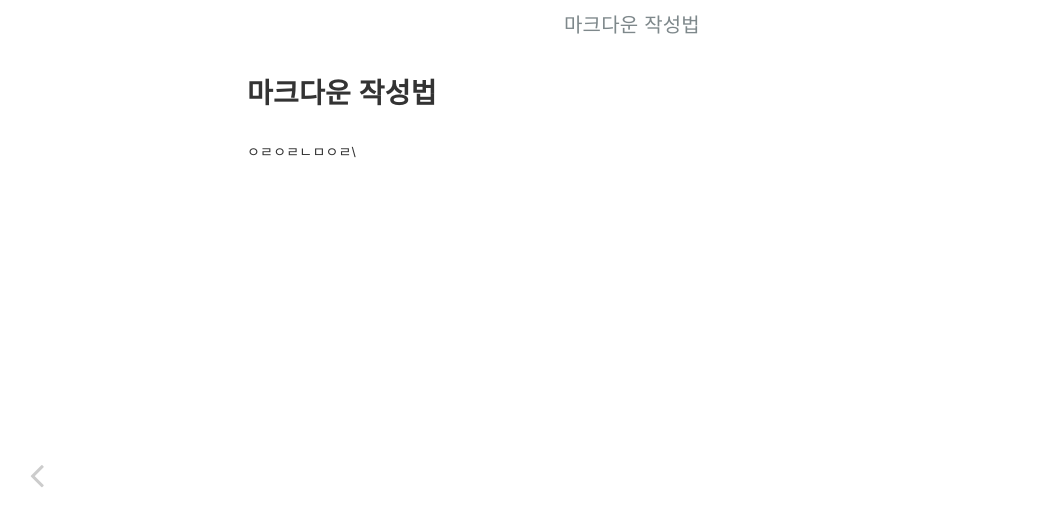
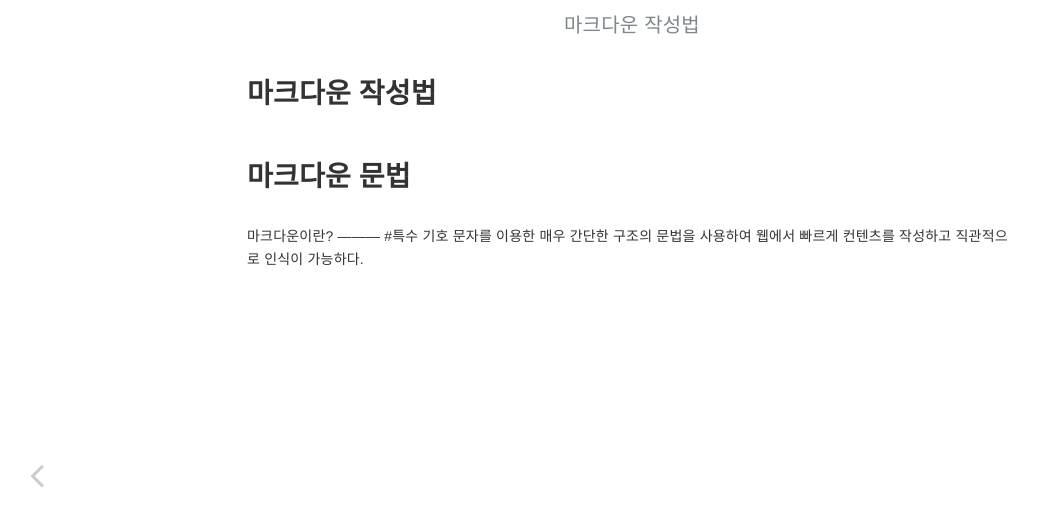
Before and after one commit to jwk061214/java_blog, a Jekyll site: the page built from _posts/2022-01-23-test.md, in a window 1280 px wide. Shown: the top 526 px of the page, without its empty margins (8-1046 px from the left). Built offline with Jekyll 4.4.1, drawn with Linux system fonts in a browser that asks for light colours.

Commit message:
마크다운 헤더파일 제목 수정

```diff
--- a/_posts/2022-01-23-test.md
+++ b/_posts/2022-01-23-test.md
@@ -5,5 +5,8 @@ date: 2022-01-23
 category: java
 layout: post
 ---
-
-ㅇㄹㅇㄹㄴㅁㅇㄹ\
+마크다운 문법
+=========
+마크다운이란?
+---------
+#특수 기호 문자를 이용한 매우 간단한 구조의 문법을 사용하여 웹에서 빠르게 컨텐츠를 작성하고 직관적으로 인식이 가능하다.
```
